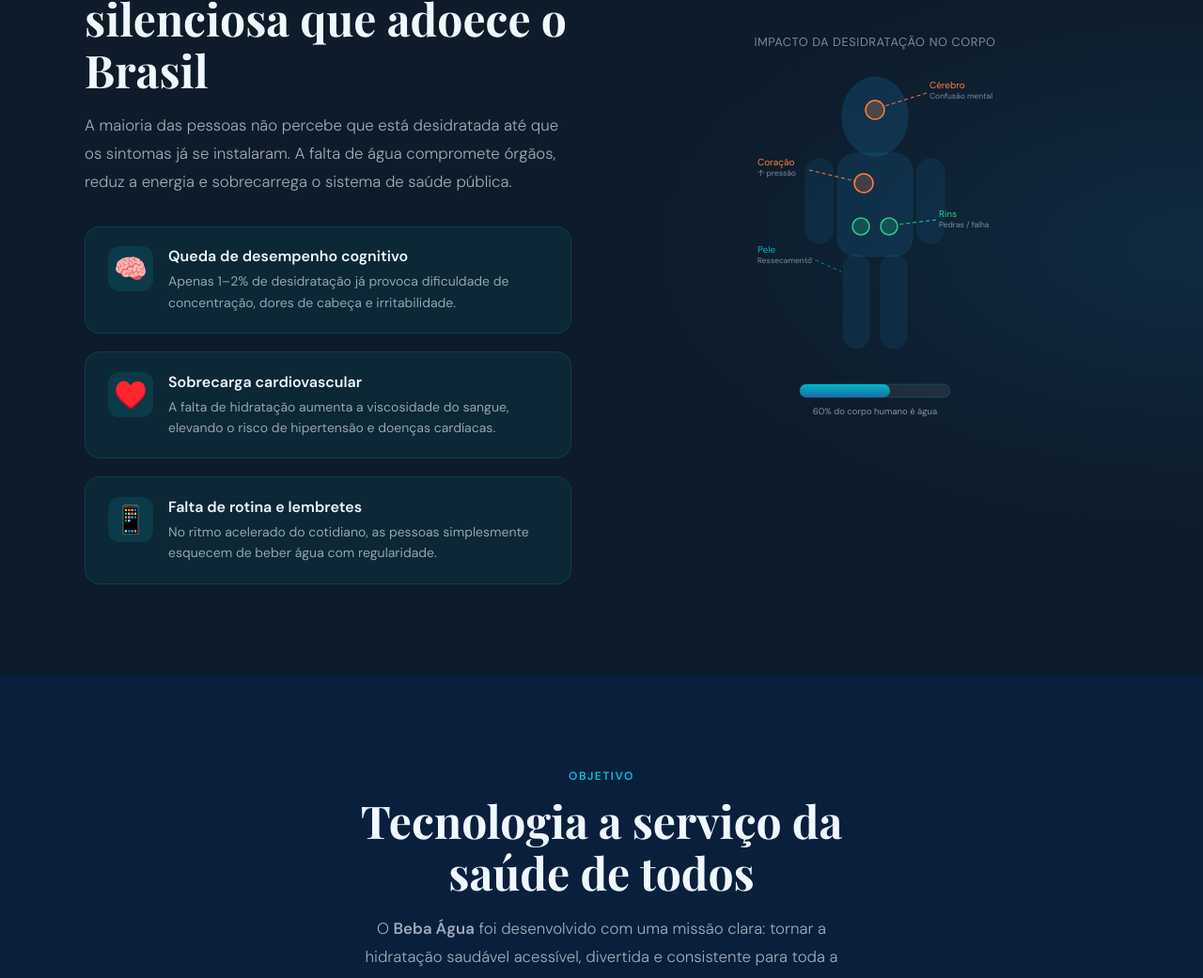
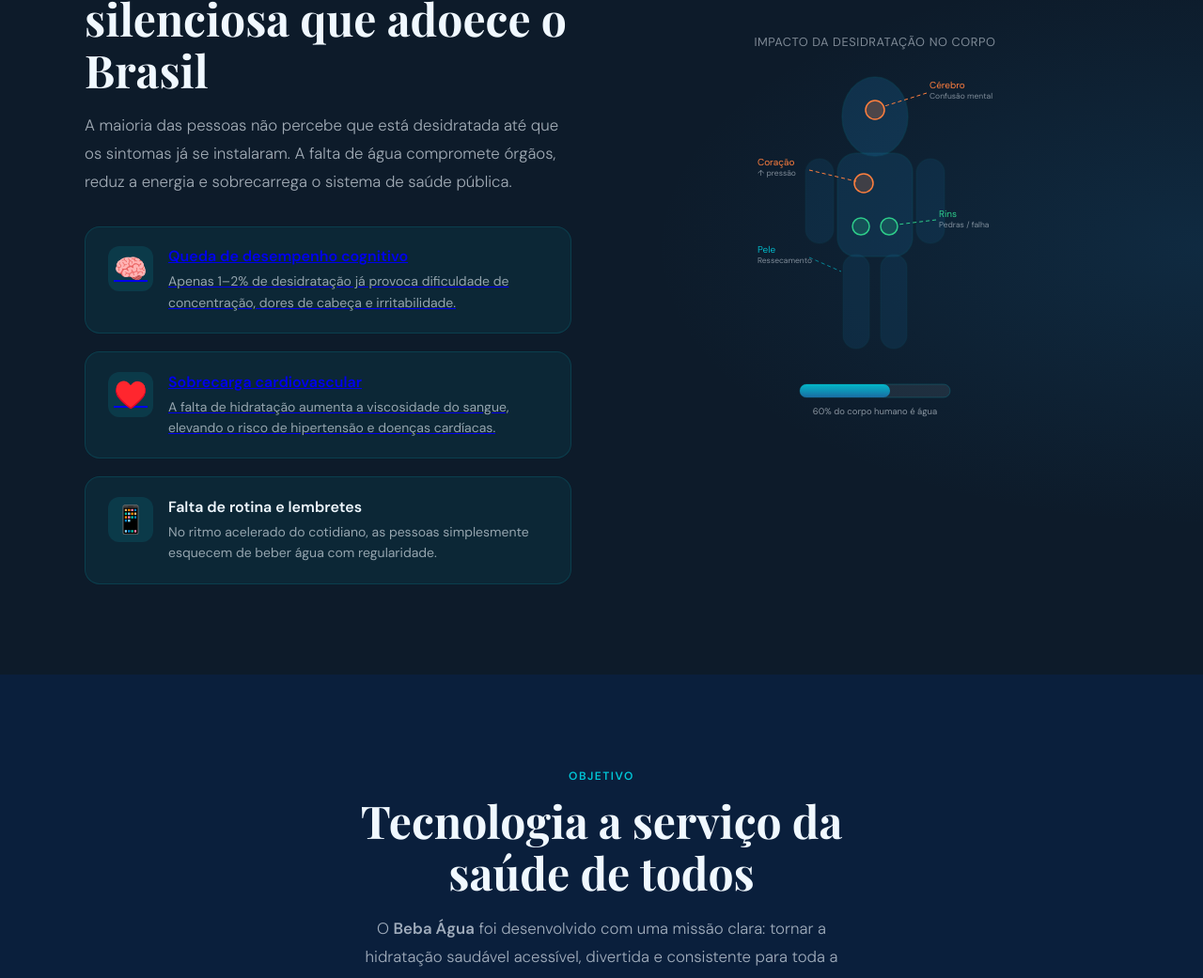
Before and after one commit to GabrielGalvao/site-bebaagua, a plain HTML site: page index.html in a window 1280 px wide. Shown: the part 1356-2397 px from the top of the page at 94% size. Drawn offline with nearby package versions, Linux system fonts and the light colour scheme.

Commit message:
Add files via upload
nova versão com mais links de referencias

```diff
--- a/index.html
+++ b/index.html
@@ -589,6 +589,7 @@
       <p class="section-sub reveal">A maioria das pessoas não percebe que está desidratada até que os sintomas já se instalaram. A falta de água compromete órgãos, reduz a energia e sobrecarrega o sistema de saúde pública.</p>
 
       <div class="problema-cards" style="margin-top:2rem">
+		<a href="https://ouroverdegoias.go.gov.br/o-que-acontece-com-o-corpo-quando-voce-deixa-de-beber-agua/" target=_blank>
         <div class="prob-card reveal">
           <div class="prob-icon">🧠</div>
           <div>
@@ -596,6 +597,8 @@
             <p>Apenas 1–2% de desidratação já provoca dificuldade de concentração, dores de cabeça e irritabilidade.</p>
           </div>
         </div>
+		</a>
+		<a href="https://equipedrpaulochaccur.com/2025/03/24/7-motivos-para-beber-agua/" target=_blank>
         <div class="prob-card reveal">
           <div class="prob-icon">♥️</div>
           <div>
@@ -603,6 +606,7 @@
             <p>A falta de hidratação aumenta a viscosidade do sangue, elevando o risco de hipertensão e doenças cardíacas.</p>
           </div>
         </div>
+		</a>
 		<!--
         <div class="prob-card reveal">
           <div class="prob-icon">🏥</div>
```
